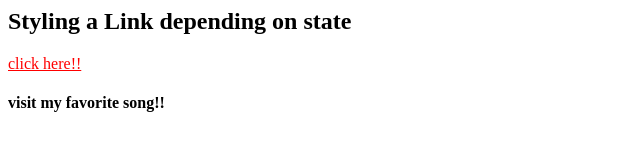
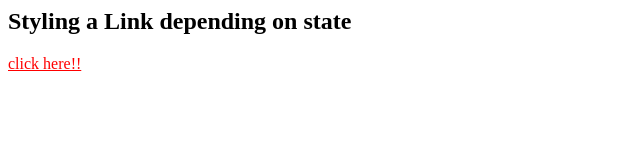
Before and after one commit to elixiss/link, a plain HTML site: page index.html in a window 1280 px wide. Shown: the whole page, without its empty margins (0-640 px from the left). Drawn offline with Linux system fonts and the light colour scheme.

Commit message:
Update index.html

```diff
--- a/index.html
+++ b/index.html
@@ -25,5 +25,4 @@ color: blue;
 </style>
 </head>
 <h2>Styling a Link depending on state</h2>
-<body><a href="https://marcosjaiper.github.io/ByteGuard/?fbclid=IwAR1Wmnd_-77nS5OcpWCqYzGKkiuXs901Y91o3Pazlguqj_U6SvDY5JNv4gc">click here!!</a></body>
-<h4>visit my favorite song!!</h4>
+<body><a href="https://www.touchbistro.com/wp-content/uploads/2020/11/server-memes-inset-8.jpg">click here!!</a></body>
```
